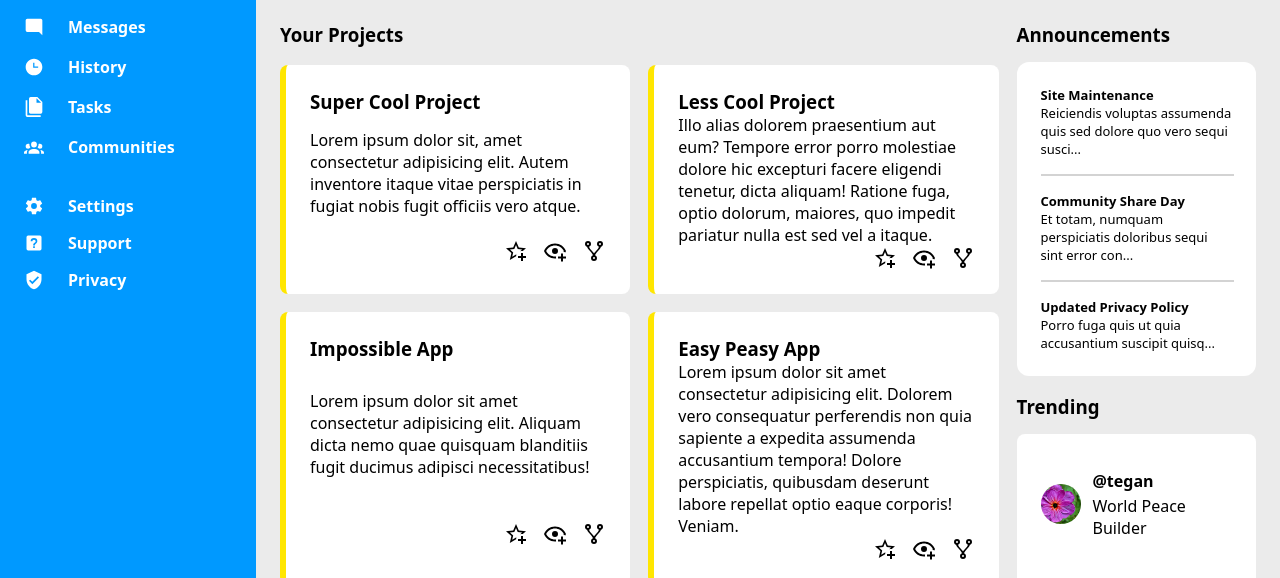
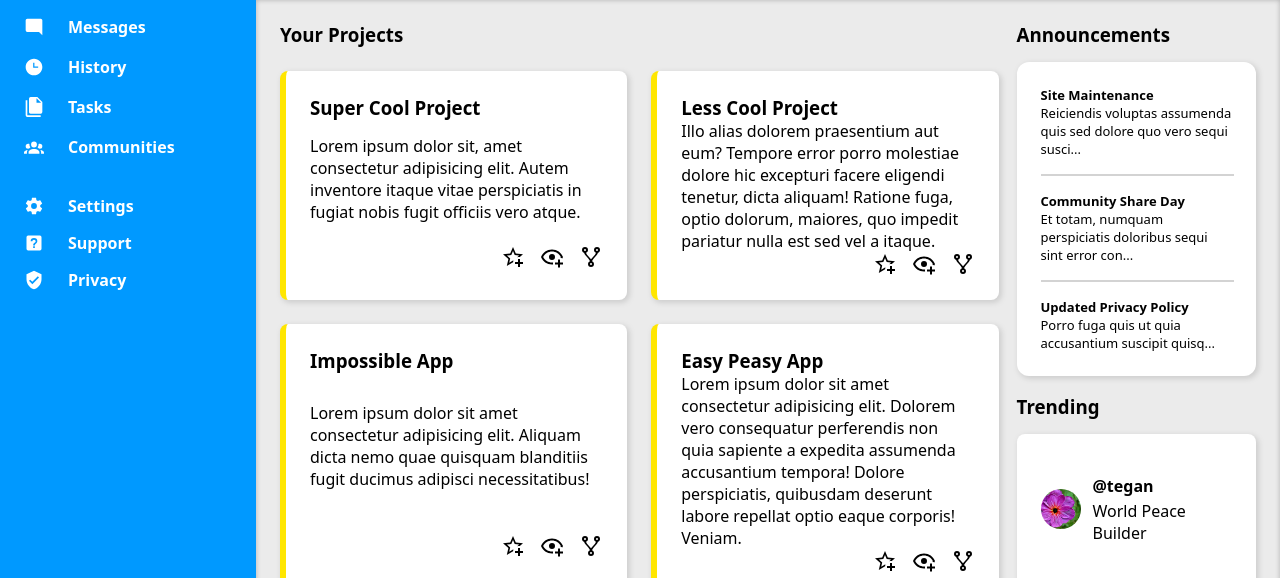
Before and after one commit to climaxmba/Admin-Dashboard, a plain HTML site: page index.html in a window 1280 px wide. Shown: the part 167-745 px from the top of the page. Drawn offline with Linux system fonts and the light colour scheme.

Commit message:
Modify gap & add box-shadow

```diff
--- a/style.css
+++ b/style.css
@@ -4,6 +4,7 @@
     --mainbg: #ebebeb;
     --yellow-shade: #ffe600;
     --regular-radius: 8px;
+    --main-shadow: 2px 2px 5px 1px #80808040;
 }
 
 * {
@@ -51,6 +52,7 @@ body {
     grid-template-rows: auto auto;
     padding: var(--main-padding);
     gap: 25px;
+    box-shadow: var(--main-shadow);
 }
 #header > div:first-child {
     display: grid;
@@ -120,11 +122,12 @@ body {
     gap: 18px;
     grid-template: auto 1fr / 3fr 1fr;
     padding: var(--main-padding);
+    box-shadow: inset 0 2px 5px 0 #00000040;
 }
 #main-content > div:first-child {
     grid-row-start: span 2;
     display: grid;
-    gap: 18px;
+    gap: 24px;
     grid-template-columns: repeat(auto-fit, minmax(250px, 1fr));
 }
 #main-content > div:first-child > h3 {
@@ -137,6 +140,7 @@ body {
     border-radius: var(--regular-radius);
     display: grid;
     grid-template-rows: repeat(3, auto);
+    box-shadow: var(--main-shadow);
 }
 .project-actions-container {
     display: grid;
@@ -160,6 +164,7 @@ body {
     padding: var(--main-padding);
     display: grid;
     gap: 8px;
+    box-shadow: var(--main-shadow);
 }
 #main-content hr {
     border: 1px solid lightgrey;
@@ -184,6 +189,7 @@ body {
     display: grid;
     gap: 8px;
     grid-template-rows: repeat(4, 1fr);
+    box-shadow: var(--main-shadow);
 }
 #trending-content-container > div {
     display: grid;
```
